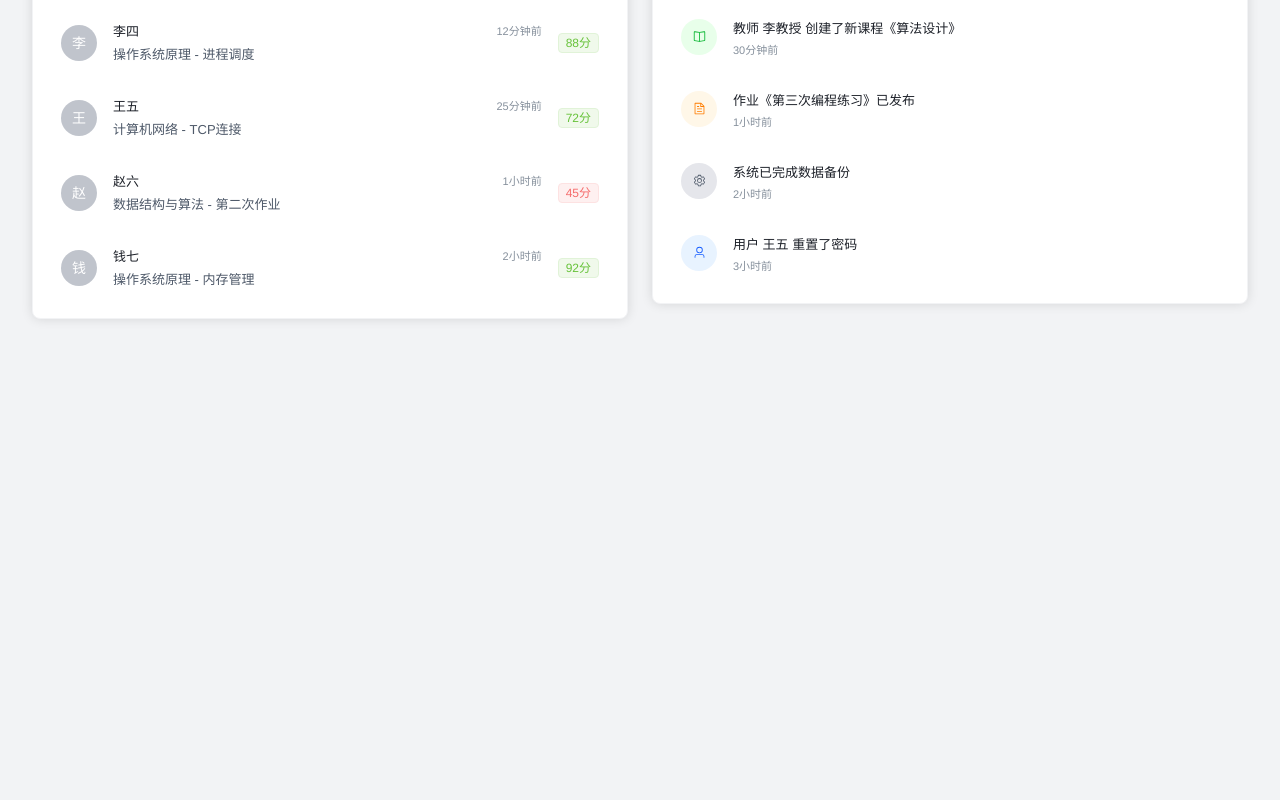
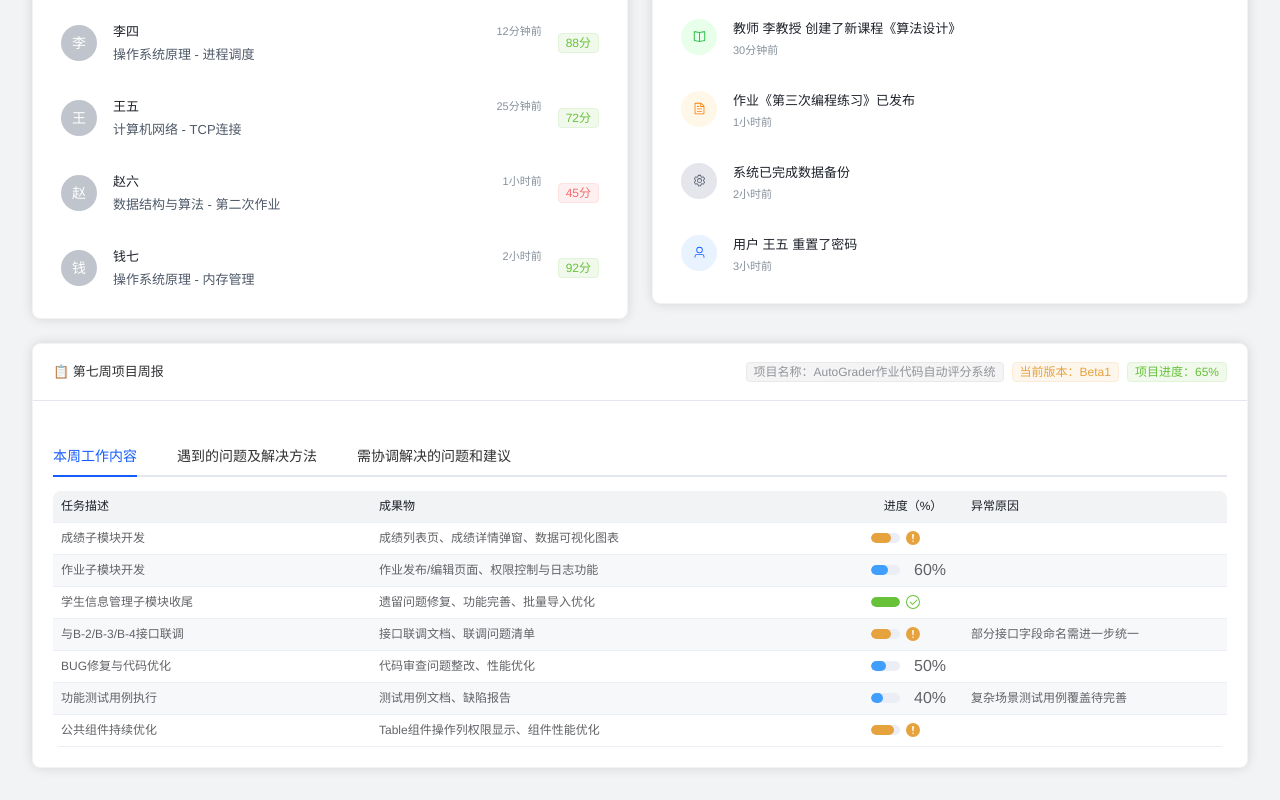
Before and after one commit to Lipgfi/AutoGrader, a Vue app in the folder Desktop/软件项目综合实践/AutoGrader/: page /#/admin/dashboard in a window 1280 px wide. Shown: the part 854-1654 px from the top of the page. Before the commit the page ends 1205 px from the top, so only its background shows below. Built offline with nearby package versions, Linux system fonts and the light colour scheme.

Commit message:
第七周：完成作业子模块/成绩子模块开发

```diff
--- a/Desktop/软件项目综合实践/AutoGrader/src/views/admin/Dashboard.vue
+++ b/Desktop/软件项目综合实践/AutoGrader/src/views/admin/Dashboard.vue
@@ -208,6 +208,86 @@
         </el-card>
       </el-col>
     </el-row>
+
+    <el-row :gutter="24" style="margin-top: var(--spacing-lg);">
+      <el-col :span="24">
+        <el-card class="weekly-report-card">
+          <template #header>
+            <div class="card-header">
+              <span>📋 第七周项目周报</span>
+              <div class="report-meta">
+                <el-tag type="info" size="small">项目名称：AutoGrader作业代码自动评分系统</el-tag>
+                <el-tag type="warning" size="small">当前版本：Beta1</el-tag>
+                <el-tag type="success" size="small">项目进度：65%</el-tag>
+              </div>
+            </div>
+          </template>
+
+          <el-tabs v-model="reportActiveTab" class="report-tabs">
+            <el-tab-pane label="本周工作内容" name="work">
+              <el-table :data="weeklyWorkItems" stripe style="width: 100%" size="small">
+                <el-table-column prop="task" label="任务描述" min-width="180" />
+                <el-table-column prop="deliverables" label="成果物" min-width="280" />
+                <el-table-column prop="progress" label="进度（%）" width="100" align="center">
+                  <template #default="scope">
+                    <el-progress
+                      :percentage="scope.row.progress"
+                      :status="scope.row.progress === 100 ? 'success' : scope.row.progress >= 70 ? 'warning' : undefined"
+                      :stroke-width="10"
+                      size="small"
+                    />
+                  </template>
+                </el-table-column>
+                <el-table-column prop="issue" label="异常原因" min-width="150" />
+              </el-table>
+            </el-tab-pane>
+
+            <el-tab-pane label="遇到的问题及解决方法" name="problems">
+              <el-collapse v-model="activeProblems" accordion class="problem-collapse">
+                <el-collapse-item
+                  v-for="(problem, index) in problemsAndSolutions"
+                  :key="index"
+                  :title="(index + 1) + '. ' + problem.problem"
+                  :name="index"
+                >
+                  <template #title>
+                    <div class="problem-title">
+                      <el-icon><Warning /></el-icon>
+                      <span>{{ problem.problem }}</span>
+                    </div>
+                  </template>
+                  <div class="problem-solution">
+                    <el-icon color="var(--success-color)"><SuccessFilled /></el-icon>
+                    <span>{{ problem.solution }}</span>
+                  </div>
+                </el-collapse-item>
+              </el-collapse>
+            </el-tab-pane>
+
+            <el-tab-pane label="需协调解决的问题和建议" name="suggestions">
+              <div class="suggestions-list">
+                <el-card
+                  v-for="(suggestion, index) in suggestions"
+                  :key="index"
+                  class="suggestion-card"
+                  shadow="hover"
+                >
+                  <template #header>
+                    <div class="suggestion-header">
+                      <el-icon color="var(--warning-color)"><QuestionFilled /></el-icon>
+                      <span>建议 {{ index + 1 }}</span>
+                    </div>
+                  </template>
+                  <div class="suggestion-content">
+                    {{ suggestion }}
+                  </div>
+                </el-card>
+              </div>
+            </el-tab-pane>
+          </el-tabs>
+        </el-card>
+      </el-col>
+    </el-row>
   </div>
 </template>
 
@@ -219,11 +299,16 @@ import {
   Document,
   TrendCharts,
   Top,
-  Setting
+  Setting,
+  Warning,
+  SuccessFilled,
+  QuestionFilled
 } from '@element-plus/icons-vue'
 
 const currentTime = ref('')
 const chartPeriod = ref('week')
+const reportActiveTab = ref('work')
+const activeProblems = ref<number | string>(0)
 
 const stats = ref({
   totalUsers: 1256,
@@ -256,6 +341,47 @@ const systemActivities = ref([
   { id: 3, type: 'assignment', content: '作业《第三次编程练习》已发布', time: '1小时前' },
   { id: 4, type: 'system', content: '系统已完成数据备份', time: '2小时前' },
   { id: 5, type: 'user', content: '用户 王五 重置了密码', time: '3小时前' }
+])
+
+const weeklyWorkItems = ref([
+  { task: '成绩子模块开发', deliverables: '成绩列表页、成绩详情弹窗、数据可视化图表', progress: 70, issue: '' },
+  { task: '作业子模块开发', deliverables: '作业发布/编辑页面、权限控制与日志功能', progress: 60, issue: '' },
+  { task: '学生信息管理子模块收尾', deliverables: '遗留问题修复、功能完善、批量导入优化', progress: 100, issue: '' },
+  { task: '与B-2/B-3/B-4接口联调', deliverables: '接口联调文档、联调问题清单', progress: 70, issue: '部分接口字段命名需进一步统一' },
+  { task: 'BUG修复与代码优化', deliverables: '代码审查问题整改、性能优化', progress: 50, issue: '' },
+  { task: '功能测试用例执行', deliverables: '测试用例文档、缺陷报告', progress: 40, issue: '复杂场景测试用例覆盖待完善' },
+  { task: '公共组件持续优化', deliverables: 'Table组件操作列权限显示、组件性能优化', progress: 80, issue: '' }
+])
+
+const problemsAndSolutions = ref([
+  {
+    problem: '成绩数据可视化图表类型选择（柱状图/折线图/雷达图）与业务场景匹配复杂',
+    solution: '与产品经理确认各角色查看成绩的数据维度，设计可配置图表组件，支持按班级/个人/科目切换视图'
+  },
+  {
+    problem: '作业子模块权限控制与日志功能涉及多角色操作记录，日志数据结构定义复杂',
+    solution: '设计统一的日志操作枚举类型，封装useOperationLog composable，支持按模块/操作类型/时间筛选'
+  },
+  {
+    problem: '成绩列表页数据量较大时，图表渲染与表格数据同步更新出现卡顿',
+    solution: '采用ECharts的懒加载与数据分页渲染，表格数据与图表数据分离查询，减少单次渲染数据量'
+  },
+  {
+    problem: '与B-2后端联调时，作业发布接口的请求参数格式与前端表单数据结构不一致',
+    solution: '封装数据转换层（DTO），统一前后端数据交互格式，增加请求/响应拦截器做自动转换'
+  },
+  {
+    problem: '学生信息管理子模块遗留的批量导入大文件性能问题',
+    solution: '采用Web Worker处理Excel解析，分批次提交数据，增加导入进度条与断点续传机制'
+  }
+])
+
+const suggestions = ref([
+  '建议确认成绩数据可视化图表的业务需求细节，包括教师/学生/家长各角色查看的数据维度和默认图表类型',
+  '建议明确作业子模块日志功能的记录范围，是否需要记录字段级变更详情或仅记录操作类型',
+  '建议协调B-2后端统一作业发布接口的请求参数格式，如发布时间字段命名、附件上传方式等',
+  '建议确认成绩子模块的数据权限控制，班主任可查看本班成绩/年级组长可查看本年级/管理员可查看全部',
+  '建议规划下周功能测试的优先级，核心功能（成绩查询/作业提交）优先覆盖，边缘场景后续补充'
 ])
 
 const updateTime = () => {
@@ -636,4 +762,62 @@ onUnmounted(() => {
     grid-template-columns: 1fr;
   }
 }
+
+.weekly-report-card {
+  border: 1px solid var(--border-light);
+}
+
+.report-meta {
+  display: flex;
+  gap: var(--spacing-sm);
+  flex-wrap: wrap;
+}
+
+.report-tabs {
+  margin-top: var(--spacing-md);
+}
+
+.problem-collapse {
+  margin-top: var(--spacing-md);
+}
+
+.problem-title {
+  display: flex;
+  align-items: center;
+  gap: var(--spacing-sm);
+}
+
+.problem-solution {
+  display: flex;
+  align-items: flex-start;
+  gap: var(--spacing-sm);
+  padding: var(--spacing-md);
+  background-color: var(--bg-secondary);
+  border-radius: var(--border-radius-sm);
+  margin-top: var(--spacing-sm);
+  line-height: 1.6;
+}
+
+.suggestions-list {
+  display: flex;
+  flex-direction: column;
+  gap: var(--spacing-md);
+  margin-top: var(--spacing-md);
+}
+
+.suggestion-card {
+  border: 1px solid var(--border-light);
+}
+
+.suggestion-header {
+  display: flex;
+  align-items: center;
+  gap: var(--spacing-sm);
+  font-weight: var(--font-weight-medium);
+}
+
+.suggestion-content {
+  line-height: 1.6;
+  color: var(--text-secondary);
+}
 </style>
```
